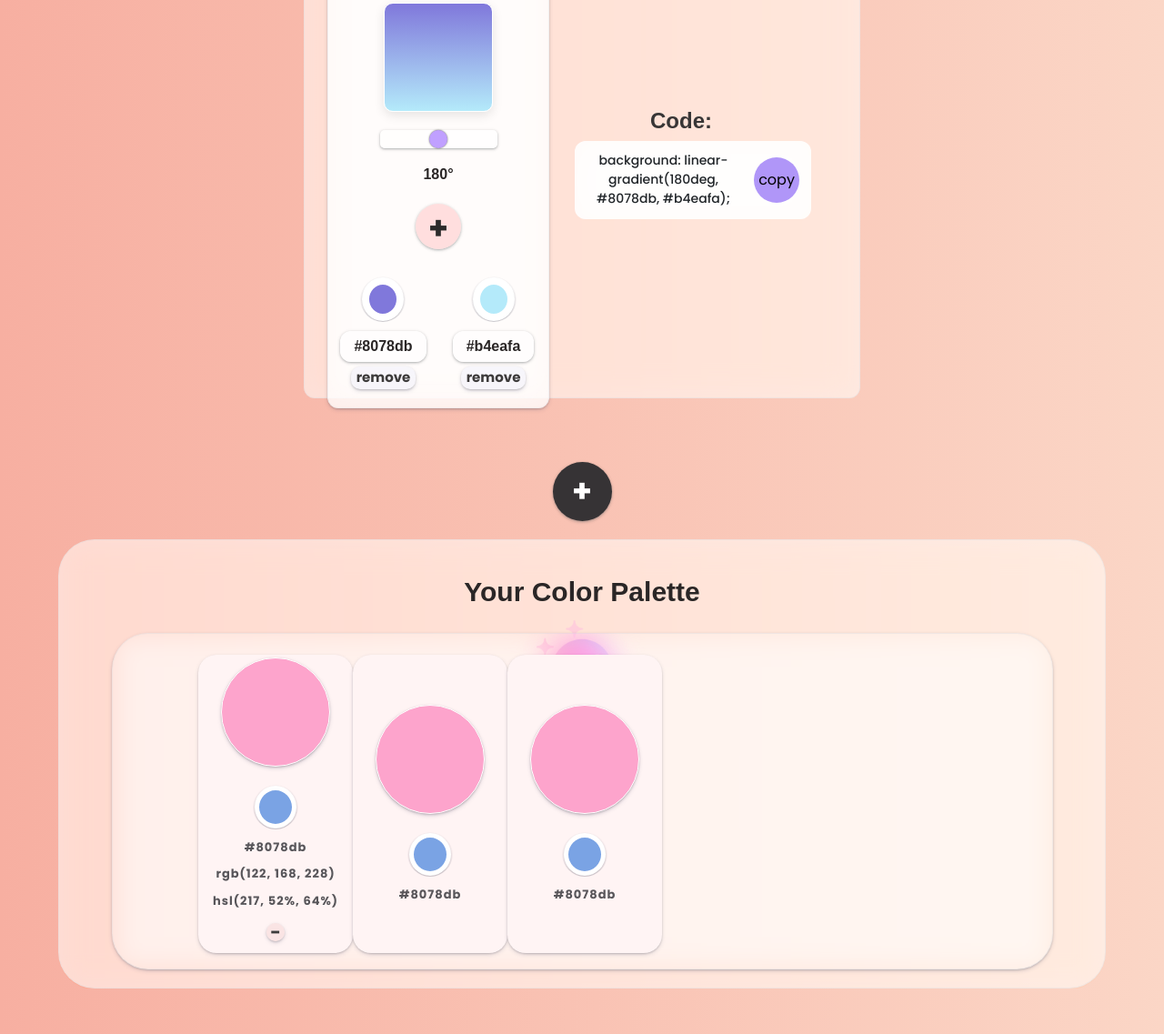
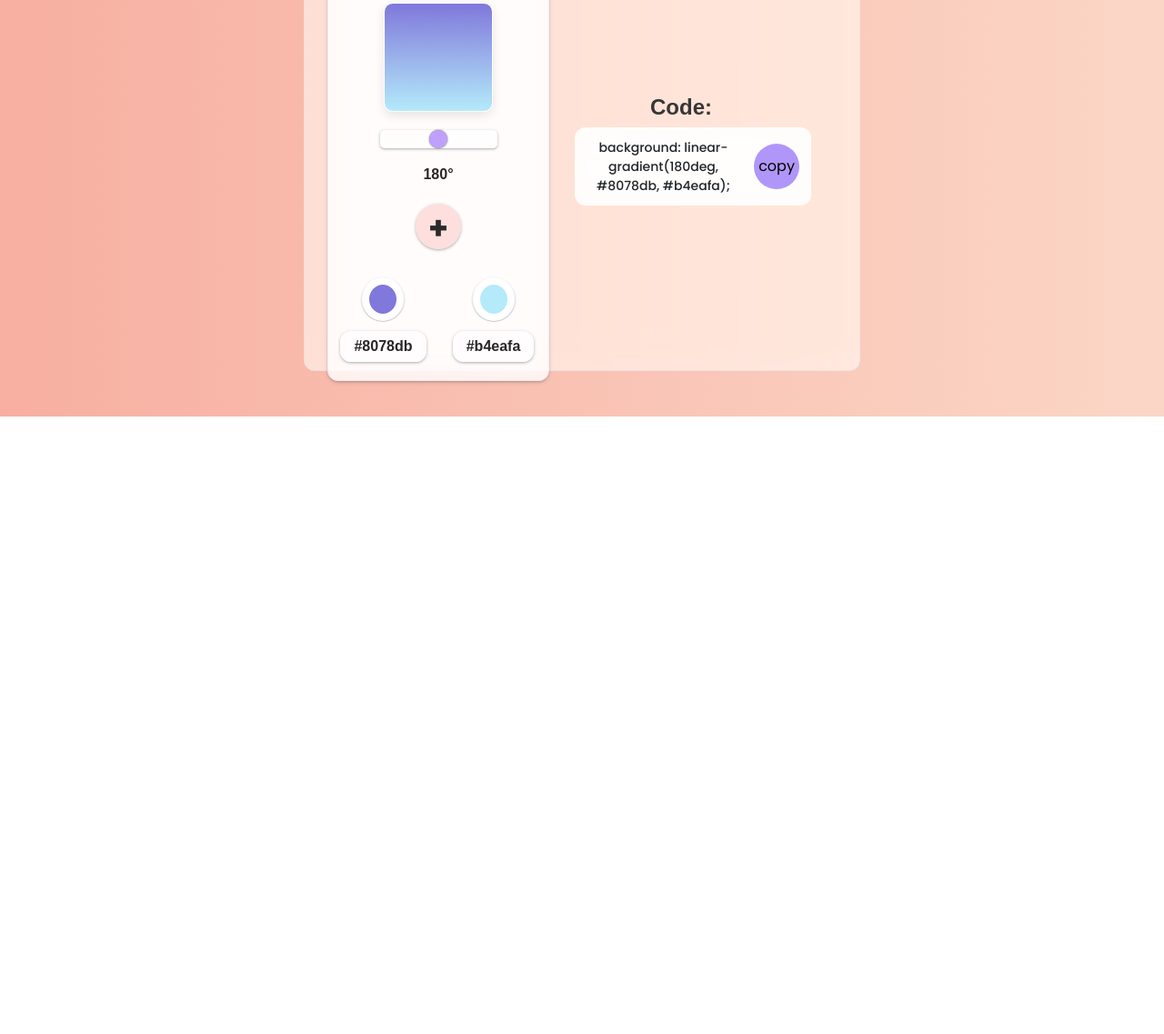
Before and after one commit to dmt94/gradient-bg, a plain HTML site: page index.html in a window 1280 px wide. Shown: the part 655-1792 px from the top of the page at 91% size. After the commit the page ends 1113 px from the top, so only its background shows below. Drawn offline with nearby package versions, Linux system fonts and the light colour scheme.

Commit message:
made changes

```diff
--- a/index.html
+++ b/index.html
@@ -122,9 +122,6 @@
             <div class="hex-value-div">
               <span class="hex-value-prev" id="1-hex">#8078db</span>
             </div>
-            <div class="remove">
-              <button class="remove-btn">remove</button>
-            </div>
           </div>
 
           <div class="div-color-picker">
@@ -133,19 +130,7 @@
             <div class="hex-value-div">
               <span class="hex-value-prev" id="2-hex">#b4eafa</span>
             </div>
-            <div class="remove">
-              <button class="remove-btn">remove</button>
-            </div>
           </div>
-
-          <!-- <div class="div-color-picker">
-            <input class="br-color color-picker br2-color" type="color"
-              name="color2" value="#b4eafa">
-            <div class="hex-value-div">
-              <span class="hex-value-prev" id="2-hex">#b4eafa</span>
-            </div>
-          </div> -->
-
         </div>
       </div>
       <div class="preview-bg">
@@ -176,50 +161,6 @@
       </div>
     </div>
   </div>
-
-
-  <div class="div-add-button div-palette-button">
-    <button id="button-add-palette" class="add-more-button">+</button>
-  </div>
-  <div class="div-color-palette div-preview">
-    <h1 class="color-palette">Your Color Palette</h1>
-    <img src="/bullet.png" alt=""
-      class="img-test animate__animated animate__pulse animate__infinite">
-    <div class="div-palette-container div-preview">
-      <div class="palette-wrap">
-
-        <div class="color-sample-div">
-          <div class="the-color"></div>
-          <input type="color" name="palette color" class="color-picker"
-            value="#7aa3e4">
-          <div class="color-converter">
-            <span class="color-palette-hex-value">#8078db</span>
-            <span class="color-palette-hex-value">rgb(122, 168, 228)</span>
-            <span class="color-palette-hex-value">hsl(217, 52%, 64%)</span>
-          </div>
-          <div class="remove">
-            <button class="remove-btn palette-remove-btn">-</button>
-          </div>
-        </div>
-
-        <div class="color-sample-div">
-          <div class="the-color"></div>
-          <input type="color" name="palette color" class="color-picker"
-            value="#7aa3e4">
-          <span class="color-palette-hex-value">#8078db</span>
-        </div>
-
-        <div class="color-sample-div">
-          <div class="the-color"></div>
-          <input type="color" name="palette color" class="color-picker"
-            value="#7aa3e4">
-          <span class="color-palette-hex-value">#8078db</span>
-        </div>
-
-        <!--end of palette wrap-->
-      </div>
-
-    </div>
   </div>
   <script
     src="https://cdn.jsdelivr.net/npm/bootstrap@5.1.3/dist/js/bootstrap.bundle.min.js"
```
Also changed, not shown: color-convert.html (+1 -3 lines).
